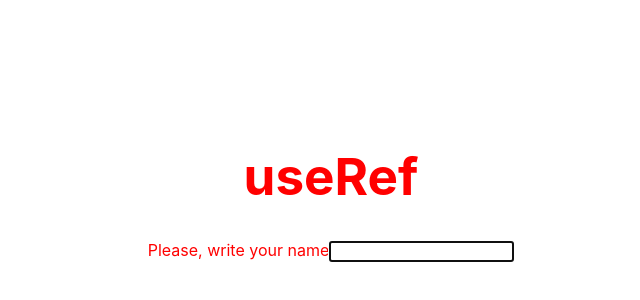
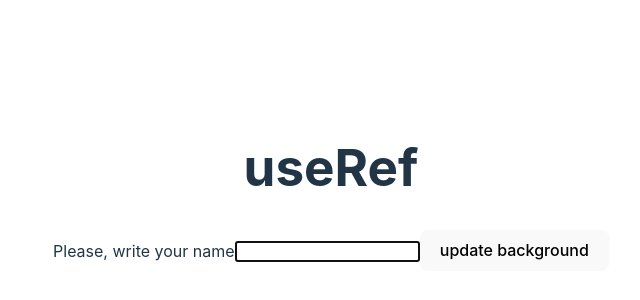
Before and after one commit to FbW-WD-23-D06/props.children-useRef, a React (Vite) app: page / in a window 1280 px wide. Shown: the part 212-512 px from the top of the page, without its empty margins (309-949 px from the left). Built offline with nearby package versions, Linux system fonts and the light colour scheme.

Commit message:
task completed, add comments to explain why use useRef fpr manipualate the dom

```diff
--- a/src/App.tsx
+++ b/src/App.tsx
@@ -1,8 +1,10 @@
 import { useEffect, useRef } from "react";
 import "./App.css";
 
-
 // With useRef we can access the DOM elements and style them like with DOM manipulation
+// Is very important to understand why we use useRef to access the DOM elements and not use the DOM manipulation directly
+// The reason is:
+// If we use DOM selectors, we will select the DOM elements for each re-render of the component, with useRef we select the DOM elements only once
 
 function App() {
   const appRef = useRef<HTMLDivElement>(null);
@@ -12,7 +14,6 @@ function App() {
   useEffect(() => {
     console.log("appRef-in-useEffect:", appRef); // we get the div element because the component has been rendered
     inputTextRef.current?.focus(); // we focus the input element when the component has been rendered
-    appRef.current?.style.setProperty("color", "red"); // we change the color of the div element when the component has been rendered
   }, []);
 
   return (
@@ -21,6 +22,11 @@ function App() {
       <h1>useRef</h1>
       <label htmlFor="inputText">Please, write your name</label>
       <input ref={inputTextRef} type="text" id="inputText" />
+      {/* we change the color of the div element when the component has been rendered (we can use "setProperty" or use the name of the css property to change*/}
+      {/* <button onClick={() => appRef.current?.style.setProperty("backgroundColor", "blue")}> */}
+      <button onClick={() => (appRef.current!.style.backgroundColor = "blue")}>
+        update background
+      </button>
     </div>
   );
 }
```
